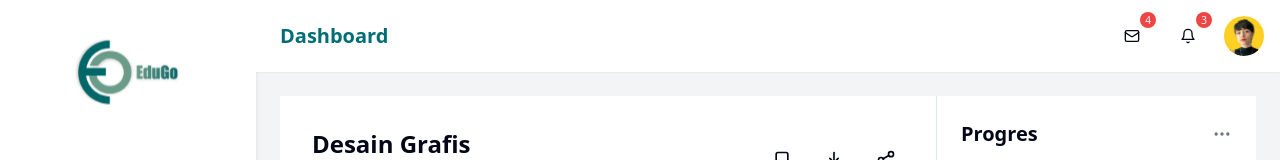
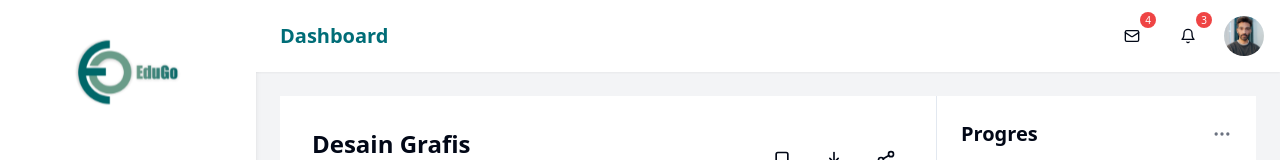
Before and after one commit to Vra-ga/Ctrl-Alt-Win_EduGo, a React (Vite) app: page /materi/1 in a window 1280 px wide. Shown: the top 160 px of the page. Built offline with nearby package versions, Linux system fonts and the light colour scheme.

Commit message:
icon profile

```diff
--- a/src/component/layout/Navbar.jsx
+++ b/src/component/layout/Navbar.jsx
@@ -151,10 +151,7 @@ const Navbar = ({ pageTitle, onLogout }) => {
                         >
                           <Avatar className="h-10 w-10">
                             <AvatarImage
-                              src={
-                                notification.avatar ||
-                                "/placeholder.svg?height=40&width=40"
-                              }
+                              src="/src/assets/prsn05.jpg"
                             />
                             <AvatarFallback>
                               {notification.title[0]}
--- a/src/component/layout/UserContext.jsx
+++ b/src/component/layout/UserContext.jsx
@@ -7,7 +7,7 @@ export const UserProvider = ({ children }) => {
     firstName: "Ahmad",
     lastName: "Mulyono",
     role: "Admin",
-    profileImage: "/Avatar.svg?height=96&width=96",
+    profileImage: "/src/assets/prsn05.jpg",
   });
 
   const updateUserProfile = (newData) => {
```
